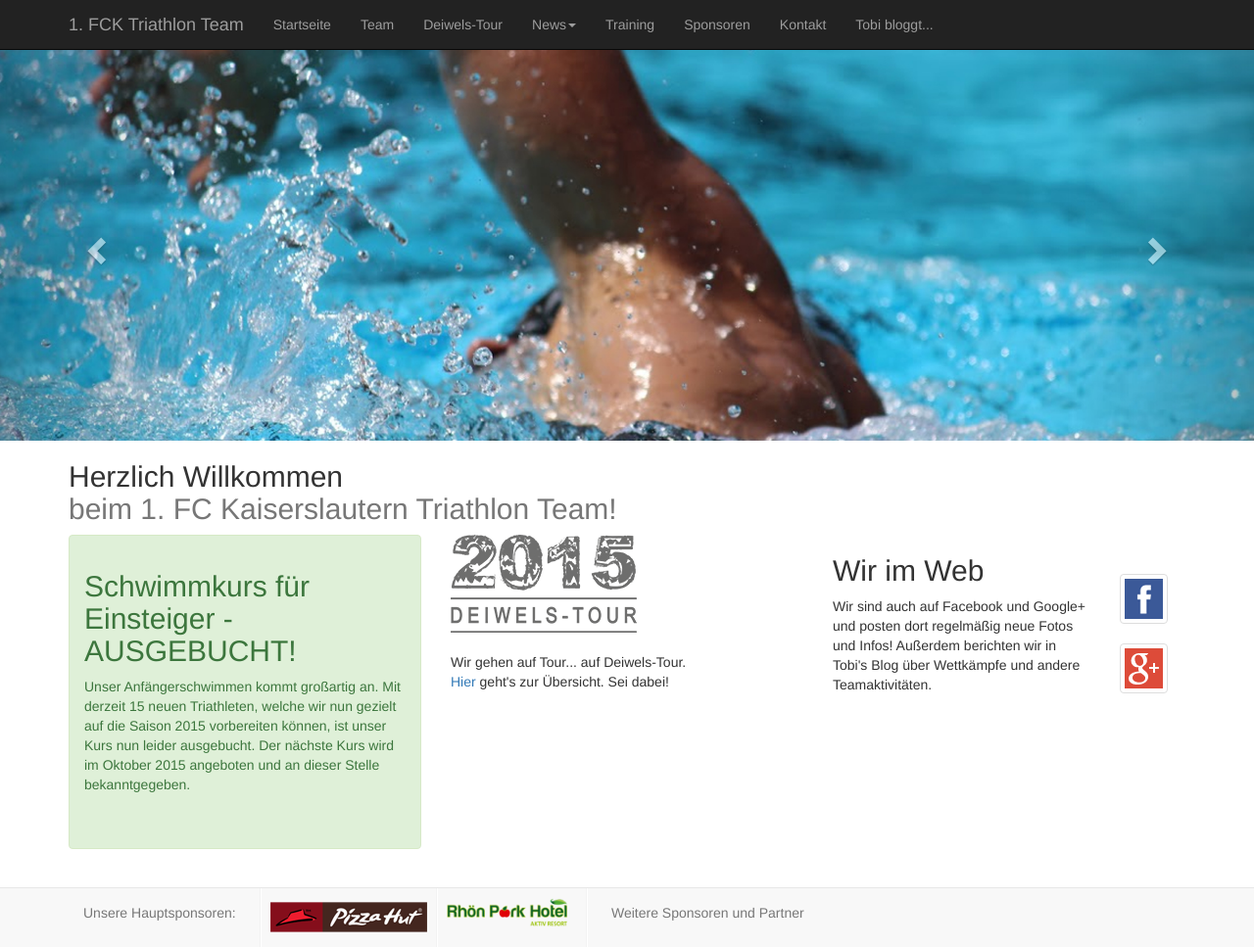
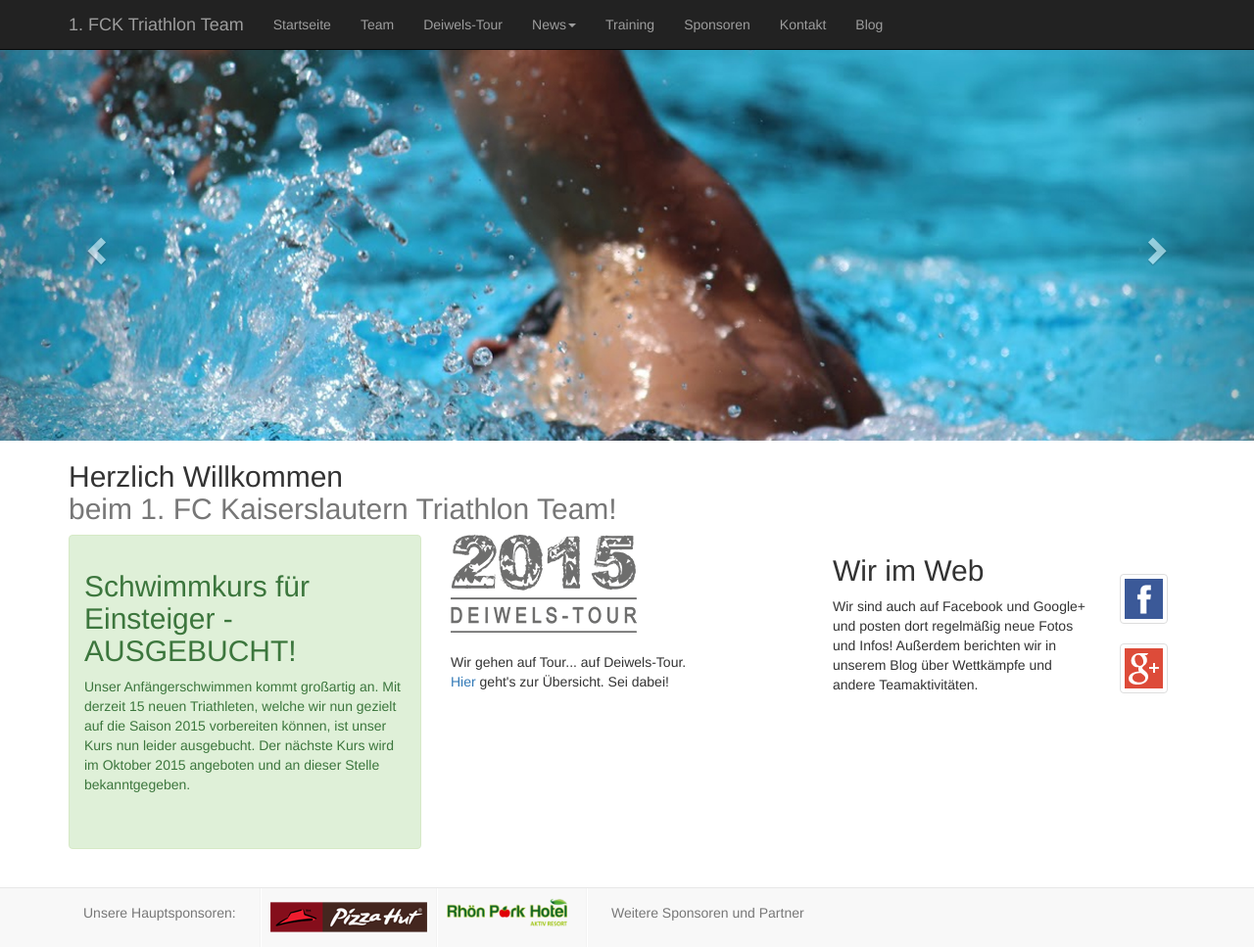
Before and after one commit to FCK-Triathlon-Team/fck-triathlon-team.github.io, a Jekyll site: the page built from index.html, in a window 1280 px wide and 967 px high. Shown: the whole window at 98% size. Built offline with Jekyll 4.4.1, drawn with Linux system fonts in a browser that asks for light colours; nearby versions of some CDN libraries; Markdown is read by kramdown in place of the engine named in the settings.

Commit message:
Tobi bloggt = Blog

```diff
--- a/_layouts/default.html
+++ b/_layouts/default.html
@@ -86,7 +86,7 @@
                             <a href="kontakt.html">Kontakt</a>
                         </li>
 						<li {% if page.url == "http://fck-triathlon.blogspot.de/" %}class="active"{% endif %}>
-                            <a href="http://fck-triathlon.blogspot.de/" target="blank">Tobi bloggt...</a>
+                            <a href="http://fck-triathlon.blogspot.de/" target="blank">Blog</a>
                         </li>
                     </ul>
                 </div>
--- a/index.html
+++ b/index.html
@@ -59,7 +59,7 @@ title: 1.FC Kaiserslautern Triathlon Team
 
 			<h2>Wir im Web</h2>
 			<p>
-				Wir sind auch auf Facebook und Google+ und posten dort regelmäßig neue Fotos und Infos! Außerdem berichten wir in Tobi's Blog über Wettkämpfe und andere Teamaktivitäten.
+				Wir sind auch auf Facebook und Google+ und posten dort regelmäßig neue Fotos und Infos! Außerdem berichten wir in unserem Blog über Wettkämpfe und andere Teamaktivitäten.
 			</p>
 		</div><!-- /.col-lg-3 -->
 		<div class="col-lg-1">
```
